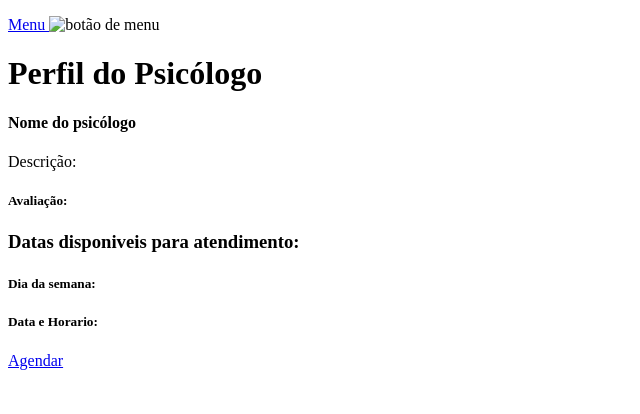
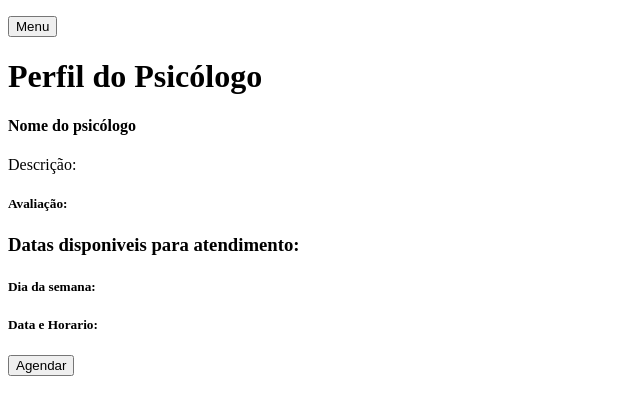
Before and after one commit to gabrielcc5/CO-DESIGN-DE-APLICATIVOS-, a plain HTML site: page Horarios e datas.html in a window 1280 px wide. Shown: the whole page, without its empty margins (0-640 px from the left). Drawn offline with Linux system fonts and the light colour scheme.

Commit message:
Ajuste do menu

```diff
--- a/Horarios e datas.html
+++ b/Horarios e datas.html
@@ -10,8 +10,7 @@
 
         <header>
             <p>
-                <a href="index.html"> Menu </a>
-                <img src="img/menu.png" alt="botão de menu">
+                <a href="index.html"><button>Menu</button> </a>
             </p>
             <h1>
                 Perfil do Psicólogo
@@ -32,7 +31,7 @@
                 <h5>Dia da semana:</h5>
                 <h5>Data e Horario:</h5>
                 <a href="Agendamento.html">
-                Agendar
+                <button>Agendar</button>
                 </a>
             </p>
 
```
Also changed, not shown: Aeróbicos.html (+1 -2 lines), Agendamento.html (+1 -2 lines), AutoAjuda.html (+1 -2 lines), CVV.html (+1 -2 lines), Diário.html (+1 -2 lines), Exercícios.html (+1 -2 lines), INDEX.html (+2 -2 lines), Livros.html (+1 -2 lines), Meditações.html (+1 -2 lines), Podcasts.html (+1 -2 lines), Psicólogos.html (+1 -2 lines), Spotify.html (+1 -2 lines), Yoga.html (+1 -2 lines), meditação_atenção_focada.html (+1 -2 lines), 3 more files.
